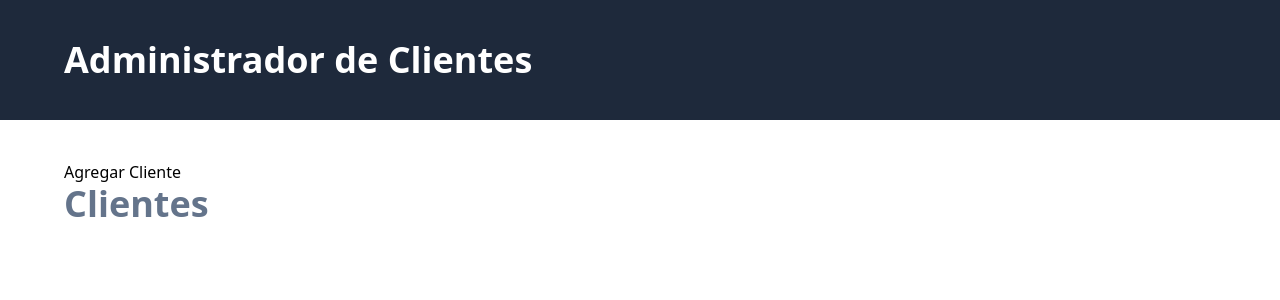
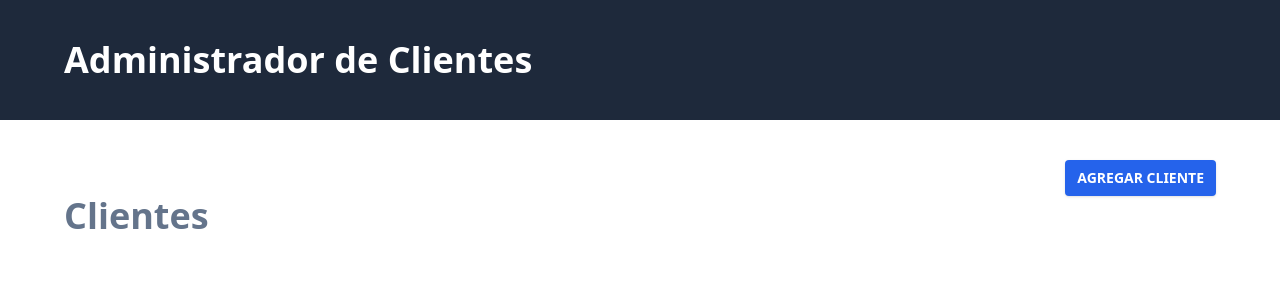
Before and after one commit to michelanyelo/crm-VUE, a Vue app: page / in a window 1280 px wide. Shown: the top 300 px of the page. Built offline with nearby package versions, Linux system fonts and the light colour scheme.

Commit message:
`Refactor RouterLink imports in ClientesView and NuevoClienteView`

```diff
--- /dev/null
+++ b/src/components/UI/RouterLink.vue
@@ -0,0 +1,16 @@
+<script setup>
+import { RouterLink } from 'vue-router';
+
+defineProps({
+    to: {
+        type: String
+    }
+});
+</script>
+
+<template>
+    <RouterLink :to="to"
+        class="block md:inline-block rounded bg-blue-600 py-2 px-3 text-white uppercase font-bold text-sm shadow hover:bg-blue-500">
+        <slot></slot>
+    </RouterLink>
+</template>
--- a/src/views/ClientesView.vue
+++ b/src/views/ClientesView.vue
@@ -1,10 +1,10 @@
 <script setup>
-import { RouterLink } from 'vue-router';
+import RouterLink from '@/components/UI/RouterLink.vue';
 </script>
 
 <template>
     <div>
-        <div>
+        <div class="flex justify-end">
             <RouterLink :to="{ name: 'agregar-cliente' }">Agregar Cliente</RouterLink>
         </div>
         <h1 class="text-4xl font-extrabold text-slate-500">Clientes</h1>
--- a/src/views/NuevoClienteView.vue
+++ b/src/views/NuevoClienteView.vue
@@ -1,10 +1,10 @@
 <script setup>
-import { RouterLink } from 'vue-router';
+import RouterLink from '@/components/UI/RouterLink.vue';
 </script>
 
 <template>
     <div>
-        <div>
+        <div class="flex justify-end">
             <RouterLink :to="{ name: 'inicio' }">Volver</RouterLink>
         </div>
         <h1 class="text-4xl font-extrabold text-slate-500">Agregar Cliente</h1>
```
